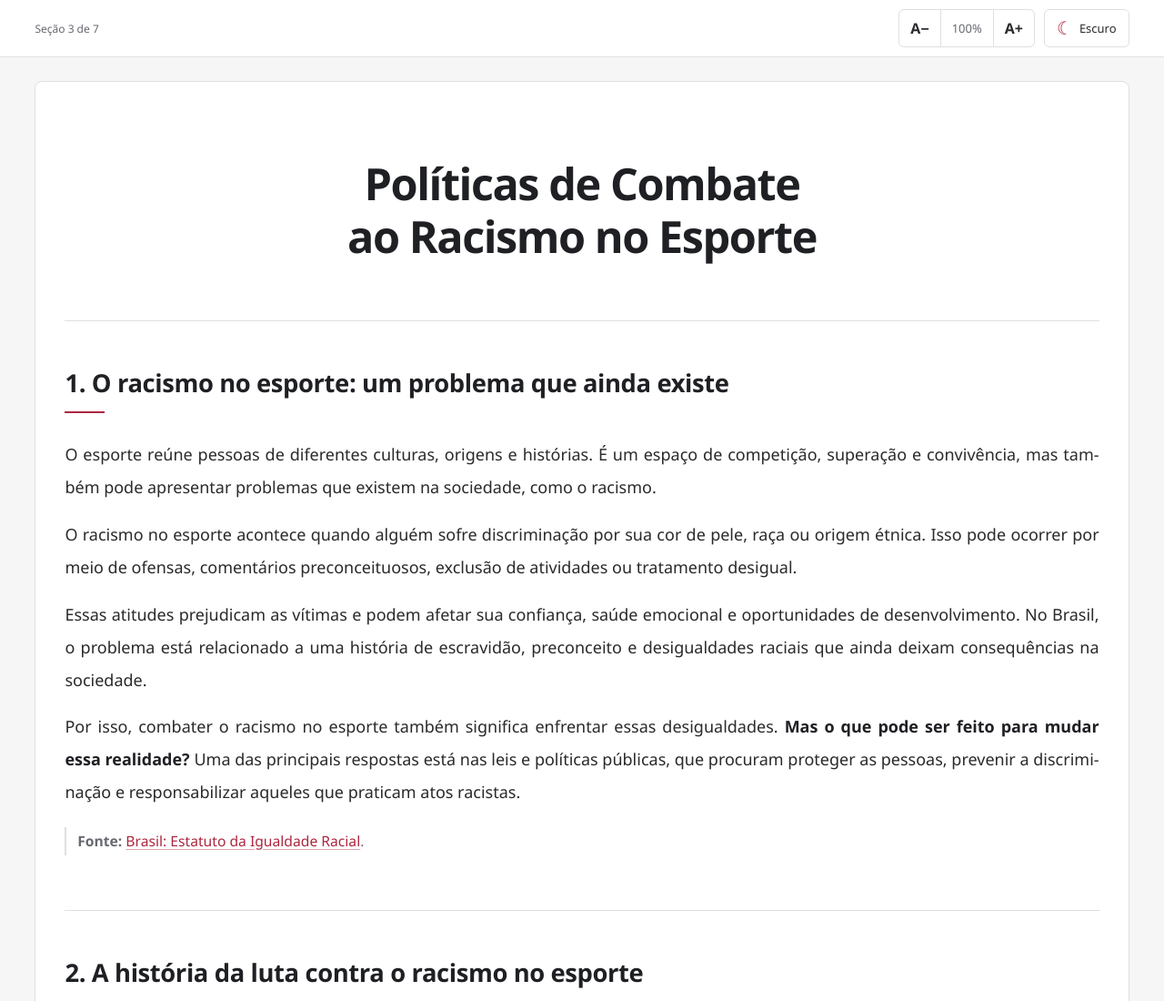
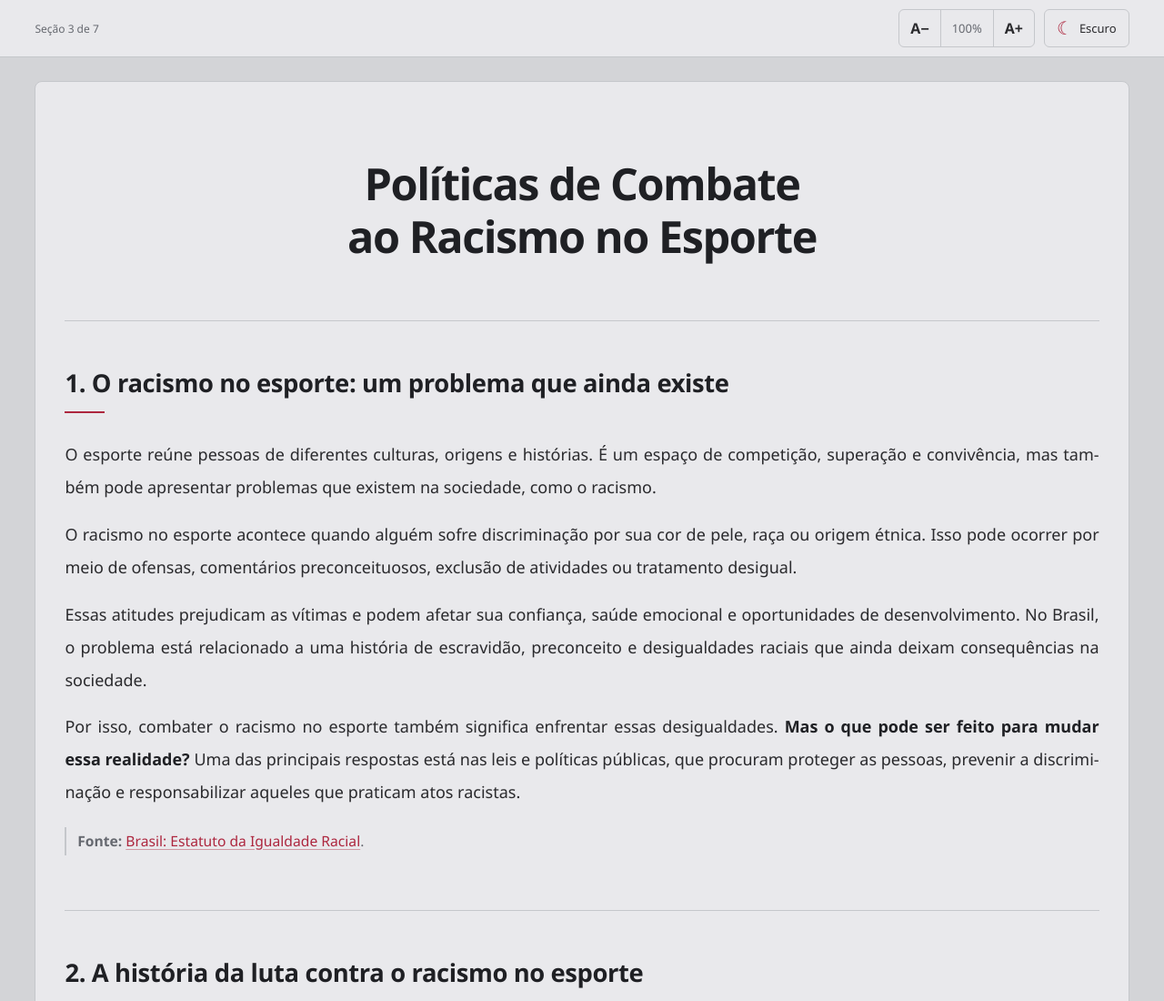
Before and after one commit to henriqueocampospinarello-bot/politics, a plain HTML site: page index.html in a window 1280 px wide. Shown: the top 1100 px of the page at 91% size. Drawn offline with Linux system fonts and the light colour scheme.

Commit message:
Alterar tema claro para cinza

```diff
--- a/index.html
+++ b/index.html
@@ -5,16 +5,16 @@
 <head>
 <meta charset="utf-8"/>
 <meta content="width=device-width, initial-scale=1" name="viewport"/>
-<meta content="#ffffff" name="theme-color"/>
+<meta content="#d3d4d7" name="theme-color"/>
 <meta content="Pesquisa de Educação Física sobre políticas de combate ao racismo no esporte e legislação brasileira." name="description"/>
 <title>Políticas de Combate ao Racismo no Esporte</title>
 <style>/* Layout editorial leve: leitura longa com hierarquia visual discreta. */
 :root {
   color-scheme: light;
-  --bg: #f6f6f6; --paper: #ffffff; --muted: #fafafa;
+  --bg: #d3d4d7; --paper: #e9e9ec; --muted: #dfe0e3;
   --ink: #2a2a2d; --heading: #1f2024; --secondary: #666970;
-  --border: #dedfe2; --accent: #ad263e; --accent-hover: #871a30;
-  --control: #ffffff; --reader-scale: 1; --base-size: 18px;
+  --border: #c5c7cb; --accent: #ad263e; --accent-hover: #871a30;
+  --control: #e9e9ec; --reader-scale: 1; --base-size: 18px;
 }
 :root[data-theme="escuro"] {
   color-scheme: dark;
@@ -157,10 +157,10 @@ button:focus-visible, a:focus-visible { outline: 2px solid var(--accent); outlin
     const dark = value === 'escuro';
     root.dataset.theme = dark ? 'escuro' : 'claro';
     themeIcon.textContent = dark ? '☀' : '☾';
-    themeLabel.textContent = dark ? 'Claro' : 'Escuro';
-    buttons.theme.setAttribute('aria-label', dark ? 'Ativar tema claro' : 'Ativar tema escuro');
+    themeLabel.textContent = dark ? 'Cinza' : 'Escuro';
+    buttons.theme.setAttribute('aria-label', dark ? 'Ativar tema cinza' : 'Ativar tema escuro');
     buttons.theme.setAttribute('aria-pressed', String(dark));
-    themeMeta.setAttribute('content', dark ? '#1b1b1e' : '#ffffff');
+    themeMeta.setAttribute('content', dark ? '#1b1b1e' : '#d3d4d7');
     if (persist) setSetting(KEYS.theme, dark ? 'escuro' : 'claro');
   };
   let scale = parseFloat(getSetting(KEYS.scale) || '1');
```
